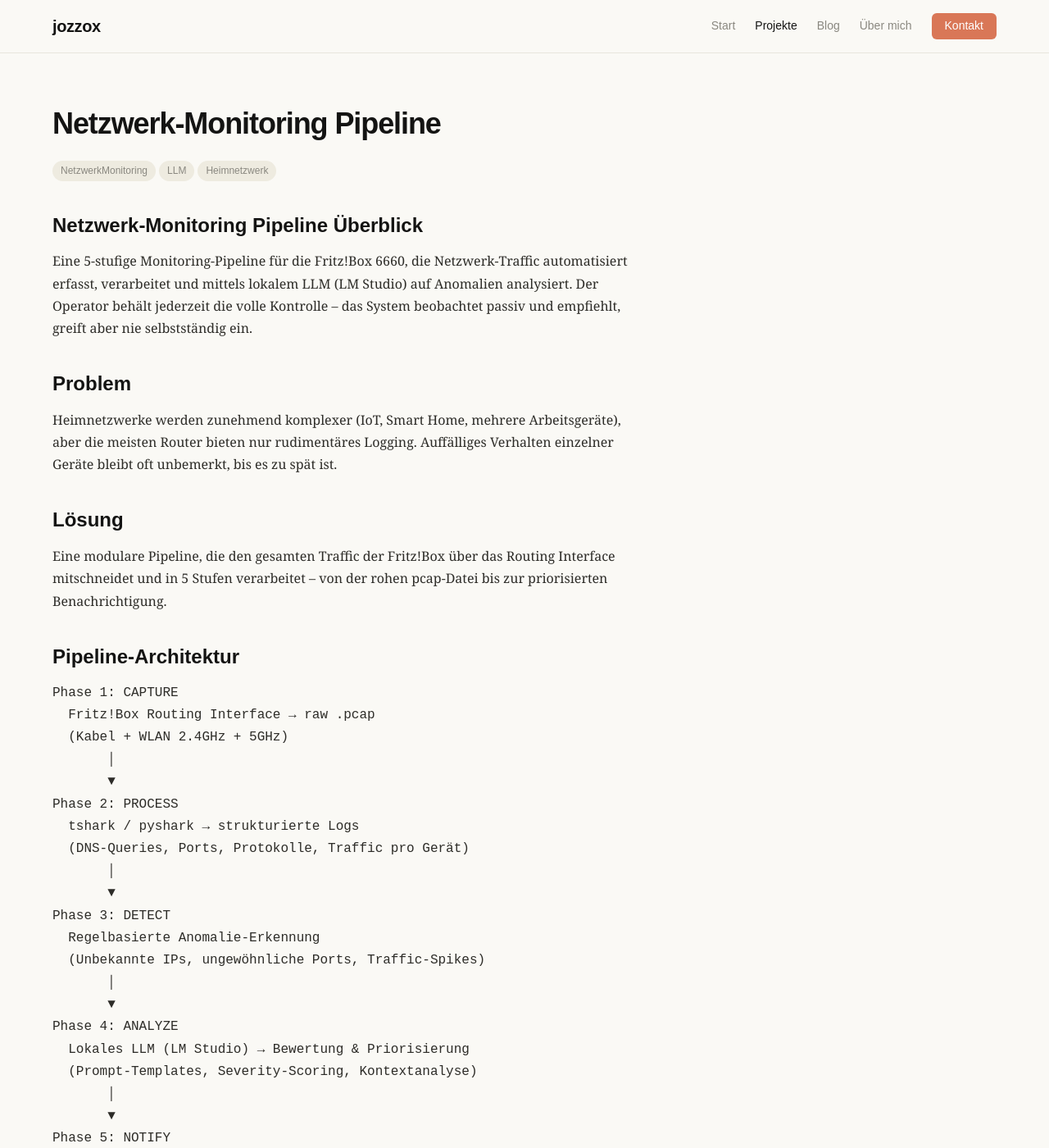
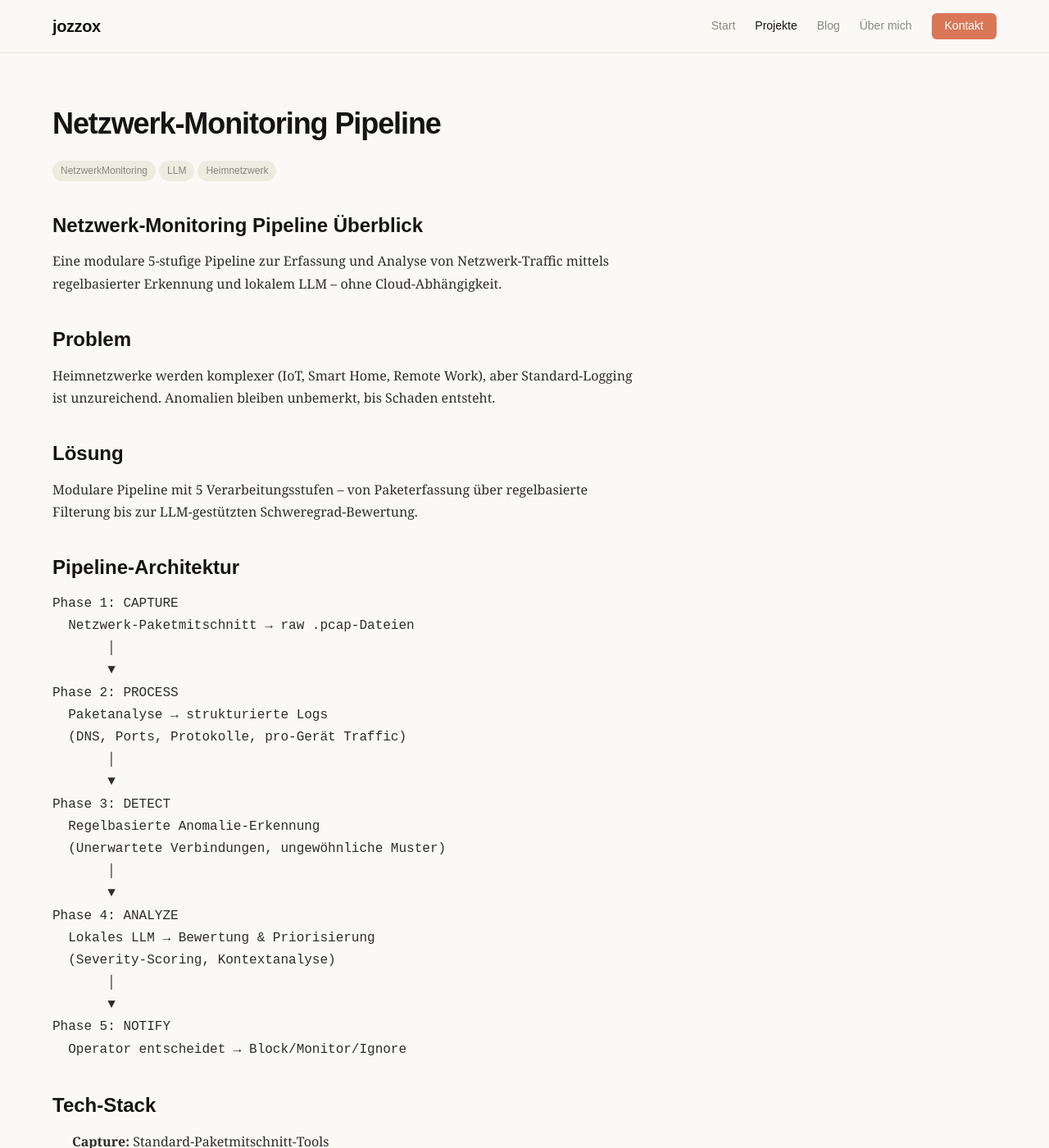
Before and after one commit to jozzox/jozzox.github.io, a Jekyll site: the page built from _projects/netzwerk-monitoring-pipeline.md, in a window 1280 px wide and 1400 px high. Shown: the whole window at 82% size. Built offline with Jekyll 4.4.1, drawn with Linux system fonts in a browser that asks for light colours; some of the changed text lies outside the part shown.

Commit message:
user: setup up projects and starting blog entries

````diff
--- a/_projects/netzwerk-monitoring-pipeline.md
+++ b/_projects/netzwerk-monitoring-pipeline.md
@@ -3,76 +3,71 @@ layout: project
 title: "Netzwerk-Monitoring Pipeline"
 date: 2026-03-01
 tags: [NetzwerkMonitoring, LLM, Heimnetzwerk]
-excerpt: "Eine 5-stufige Monitoring-Pipeline für die Fritz!Box 6660, die Netzwerk-Traffic automatisiert erfasst, verarbeitet und mittels lokalem LLM auf Anomalien analysiert. Der Operator behält jederzeit die volle Kontrolle – das System beobachtet passiv und empfiehlt, greift aber nie selbstständig ein."
+excerpt: "Eine 5-stufige Monitoring-Pipeline für WLAN-Netzwerke, die Traffic automatisiert erfasst, verarbeitet und mittels lokalem LLM auf Anomalien analysiert. Der Operator behält volle Kontrolle – passive Beobachtung, keine Auto-Interventionen."
 ---
 ## Netzwerk-Monitoring Pipeline Überblick
 
-Eine 5-stufige Monitoring-Pipeline für die Fritz!Box 6660, die Netzwerk-Traffic automatisiert erfasst, verarbeitet und mittels lokalem LLM (LM Studio) auf Anomalien analysiert.
-Der Operator behält jederzeit die volle Kontrolle – das System beobachtet passiv und empfiehlt, greift aber nie selbstständig ein.
+Eine modulare 5-stufige Pipeline zur Erfassung und Analyse von Netzwerk-Traffic mittels regelbasierter Erkennung und lokalem LLM – ohne Cloud-Abhängigkeit.
 
 ## Problem
 
-Heimnetzwerke werden zunehmend komplexer (IoT, Smart Home, mehrere Arbeitsgeräte), aber die meisten Router bieten nur rudimentäres Logging. Auffälliges Verhalten einzelner Geräte bleibt oft unbemerkt,
-bis es zu spät ist.
+Heimnetzwerke werden komplexer (IoT, Smart Home, Remote Work), aber Standard-Logging ist unzureichend. Anomalien bleiben unbemerkt, bis Schaden entsteht.
 
 ## Lösung
 
-Eine modulare Pipeline, die den gesamten Traffic der Fritz!Box über das Routing Interface mitschneidet und in 5 Stufen verarbeitet – von der rohen pcap-Datei bis zur priorisierten Benachrichtigung.
+Modulare Pipeline mit 5 Verarbeitungsstufen – von Paketerfassung über regelbasierte Filterung bis zur LLM-gestützten Schweregrad-Bewertung.
 
 ## Pipeline-Architektur
 
 ```markdown
 Phase 1: CAPTURE
-  Fritz!Box Routing Interface → raw .pcap
-  (Kabel + WLAN 2.4GHz + 5GHz)
+  Netzwerk-Paketmitschnitt → raw .pcap-Dateien
        │
        ▼
 Phase 2: PROCESS
-  tshark / pyshark → strukturierte Logs
-  (DNS-Queries, Ports, Protokolle, Traffic pro Gerät)
+  Paketanalyse → strukturierte Logs
+  (DNS, Ports, Protokolle, pro-Gerät Traffic)
        │
        ▼
 Phase 3: DETECT
   Regelbasierte Anomalie-Erkennung
-  (Unbekannte IPs, ungewöhnliche Ports, Traffic-Spikes)
+  (Unerwartete Verbindungen, ungewöhnliche Muster)
        │
        ▼
 Phase 4: ANALYZE
-  Lokales LLM (LM Studio) → Bewertung & Priorisierung
-  (Prompt-Templates, Severity-Scoring, Kontextanalyse)
+  Lokales LLM → Bewertung & Priorisierung
+  (Severity-Scoring, Kontextanalyse)
        │
        ▼
 Phase 5: NOTIFY
-  Operator wird informiert → entscheidet & handelt
-  (Block, Monitor, Ignore, Investigate)
+  Operator entscheidet → Block/Monitor/Ignore
 ```
 
 ## Tech-Stack
 
-- **Capture:** Fritz!Box Paketmitschnitt (Routing Interface)
+- **Capture:** Standard-Paketmitschnitt-Tools
 - **Processing:** tshark, pyshark, scapy, Python
 - **Detection:** Regelbasierte Filter (Python)
-- **LLM:** LM Studio mit lokalem Modell + Prompt-Templates
-- **Benachrichtigung:** Custom Notification System
-- **Hardware:** Fritz!Box Kabel 6660, Mac Mini M4, Geekom Mini IT 11
+- **LLM:** Lokales Sprachmodell + Prompt-Templates
+- **Notification:** Custom Alert-System
+- **Hardware:** Standard Netzwerk-Routing-Hardware + Verarbeitungsgerät
 
 ## Design-Prinzipien
 
-- **Passiv:** Kein Eingriff in die Fritz!Box-Konfiguration, reine Beobachtung
-- **Lokal:** Alle Daten bleiben im Heimnetzwerk, kein Cloud-Upload
+- **Passiv:** Kein Eingriff in Netzwerk-Konfiguration
+- **Lokal:** Alle Daten bleiben im Heimnetzwerk
 - **Human-in-the-Loop:** LLM empfiehlt, Operator entscheidet
-- **Modular:** Jede Phase ist unabhängig austauschbar und testbar
+- **Modular:** Jede Phase austauschbar
 
 ## Features
 
-- Erfasst gesamten ein- und ausgehenden Traffic (Kabel + WLAN)
-- Strukturierte Aufbereitung nach Gerät (MAC/IP), Protokoll und Zeitraum
-- Regelbasierte Vorerkennung filtert Rauschen vor LLM-Analyse
-- Lokales LLM bewertet Severity ohne Daten an externe APIs zu senden
+- Erfasst gesamten Netzwerk-Traffic
+- Strukturierte Aufbereitung nach Gerät, Protokoll, Zeitraum
+- Regelbasierte Vorerkennung reduziert LLM-Input
+- Lokale LLM-Analyse ohne externe APIs
 - Operator-Dashboard mit manuellen Reaktionsmöglichkeiten
-- Cronjob-basierte zyklische Erfassung
+- Zyklische, automatisierte Erfassung
 
 ## Ergebnis
 
-Ein datenschutzkonformes Netzwerk-Monitoring, das die Lücke zwischen einfachem Router-Logging und teuren Enterprise-SIEM-Lösungen schließt. Die Integration eines lokalen LLMs ermöglicht intelligente
-Analyse ohne Cloud-Abhängigkeit.
+Intelligentes Netzwerk-Monitoring zwischen Home-Router-Logging und Enterprise-SIEM – ohne Cloud-Abhängigkeit und mit vollständiger lokaler Kontrolle.
````
Also changed, not shown: _posts/2026-03-02-netwerk-monitiroring.md (added, +257 -0 lines), _projects/python-dev-workflows.md (+2 -2 lines), _projects/secproxy-toolkit.md (+14 -14 lines).
